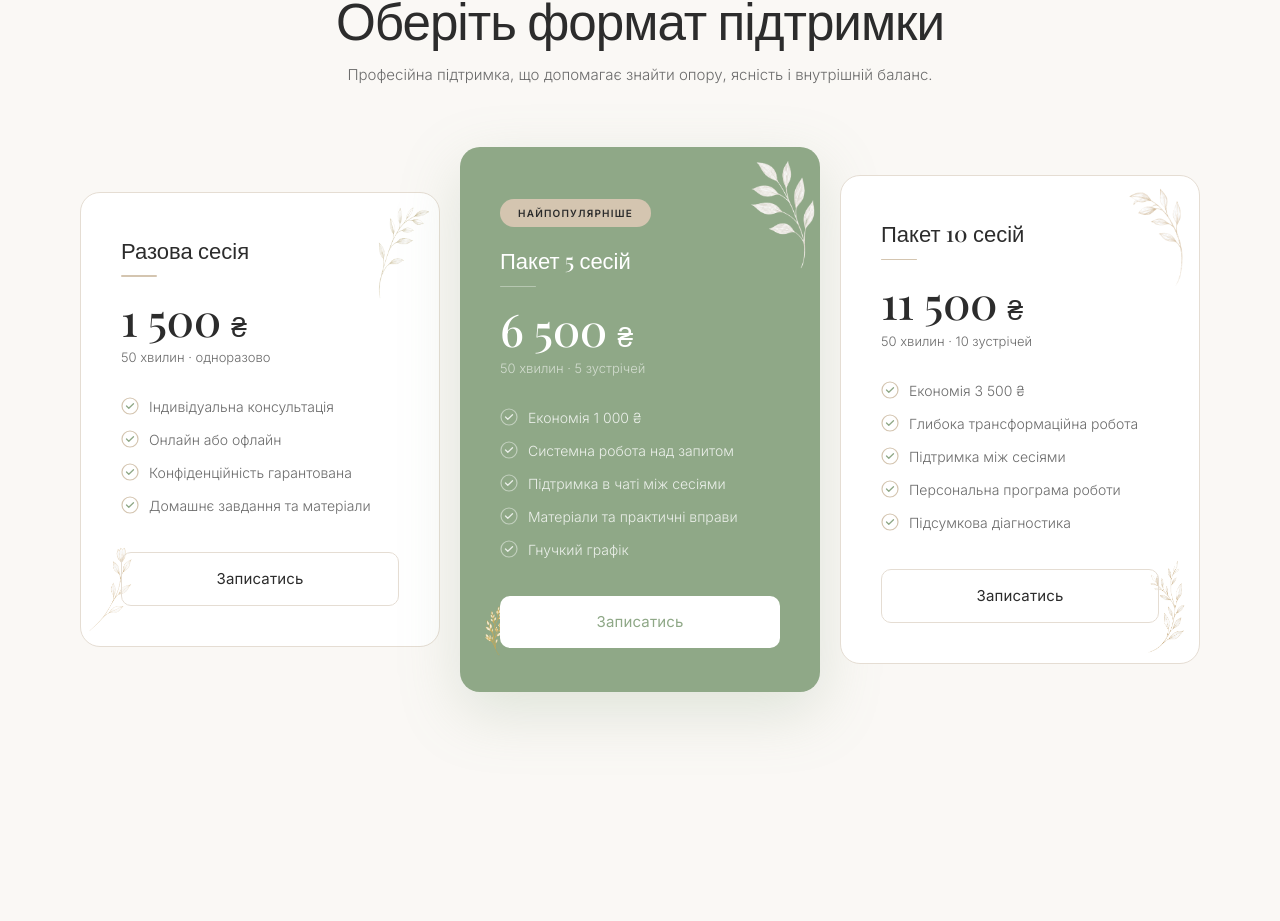
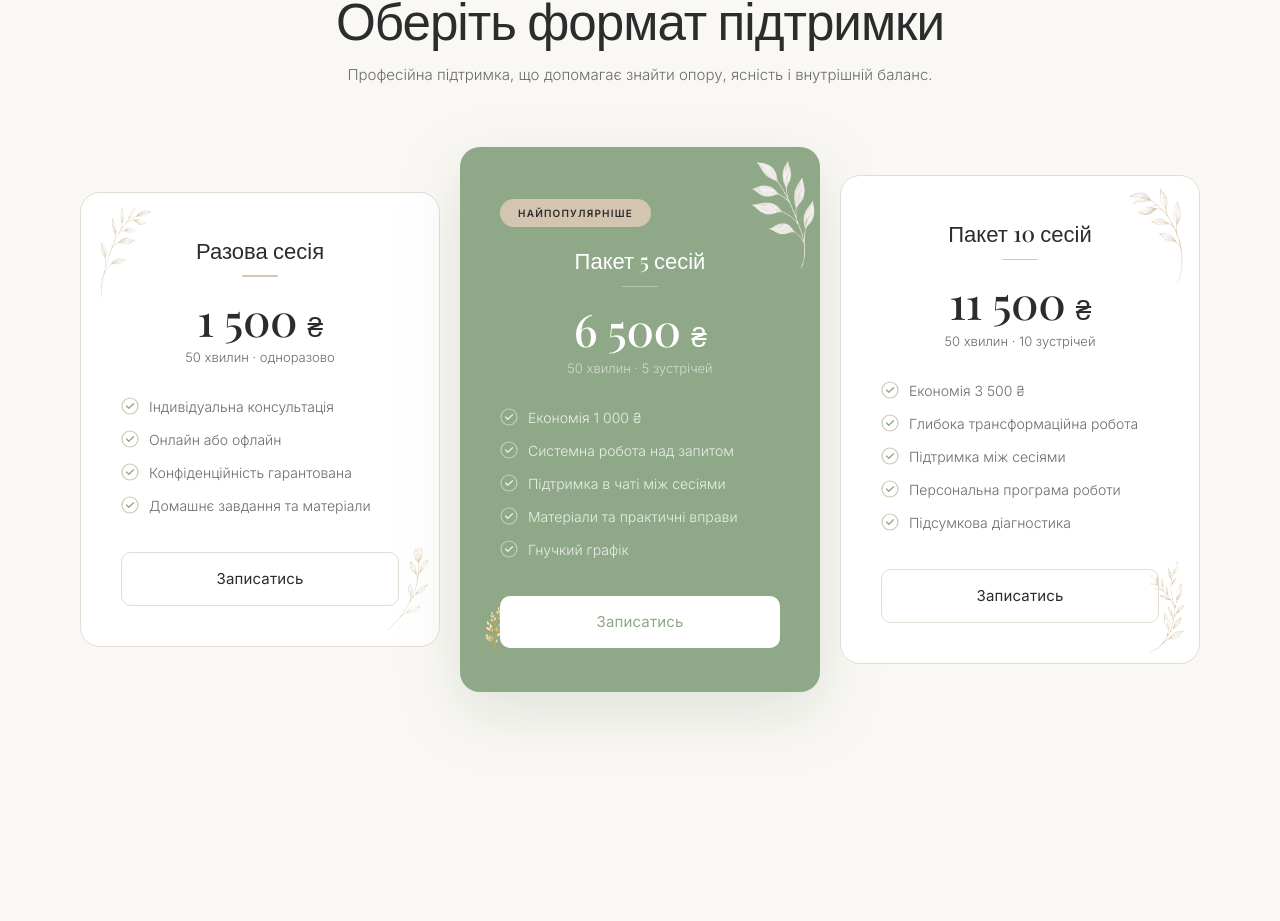
Before and after one commit to danylonahorniuk/psychologist-landing, a Next.js app: page / in a window 1280 px wide. Shown: the part 5368-6289 px from the top of the page. Built offline with nearby package versions, Linux system fonts and the light colour scheme.

Commit message:
feat: center pricing card content and fix branch positions

```diff
--- a/components/Pricing.tsx
+++ b/components/Pricing.tsx
@@ -14,8 +14,12 @@ const plans = [
     featured: false,
     branchTop: "/branch-single-top.png",
     branchBottom: "/branch-single-bottom.png",
-    branchTopPos: { top: 0, right: 0, width: 120, height: 120 },
-    branchBottomPos: { bottom: 0, left: 0, width: 110, height: 110 },
+    branchTopCorner: { top: 0, left: 0 },
+    branchBottomCorner: { bottom: 0, right: 0 },
+    branchTopSize: 120,
+    branchBottomSize: 110,
+    branchTopObjPos: "top left",
+    branchBottomObjPos: "bottom right",
   },
   {
     name: "Пакет 5 сесій",
@@ -32,8 +36,12 @@ const plans = [
     featured: true,
     branchTop: "/branch-popular-top.png",
     branchBottom: "/branch-popular-bottom.png",
-    branchTopPos: { top: 0, right: 0, width: 130, height: 130 },
-    branchBottomPos: { bottom: 0, left: 0, width: 120, height: 120 },
+    branchTopCorner: { top: 0, right: 0 },
+    branchBottomCorner: { bottom: 0, left: 0 },
+    branchTopSize: 130,
+    branchBottomSize: 120,
+    branchTopObjPos: "top right",
+    branchBottomObjPos: "bottom left",
   },
   {
     name: "Пакет 10 сесій",
@@ -49,8 +57,12 @@ const plans = [
     featured: false,
     branchTop: "/branch-ten-top.png",
     branchBottom: "/branch-ten-bottom.png",
-    branchTopPos: { top: 0, right: 0, width: 120, height: 120 },
-    branchBottomPos: { bottom: 0, right: 0, width: 110, height: 110 },
+    branchTopCorner: { top: 0, right: 0 },
+    branchBottomCorner: { bottom: 0, right: 0 },
+    branchTopSize: 120,
+    branchBottomSize: 110,
+    branchTopObjPos: "top right",
+    branchBottomObjPos: "bottom right",
   },
 ];
 
@@ -107,41 +119,31 @@ export default function Pricing() {
                 border: p.featured ? "none" : "1px solid var(--border)",
                 display: "flex",
                 flexDirection: "column",
-                overflow: "hidden",
                 boxShadow: p.featured ? "0 20px 60px rgba(143,168,135,0.25)" : "none",
               }}
             >
               {/* Branch top */}
               <div style={{
                 position: "absolute",
-                top: 0,
-                right: 0,
-                width: `${p.branchTopPos.width}px`,
-                height: `${p.branchTopPos.height}px`,
+                ...p.branchTopCorner,
+                width: `${p.branchTopSize}px`,
+                height: `${p.branchTopSize}px`,
                 pointerEvents: "none",
+                zIndex: 0,
               }}>
-                <Image src={p.branchTop} alt="" fill style={{ objectFit: "contain", objectPosition: "top right" }} sizes="130px" />
+                <Image src={p.branchTop} alt="" fill style={{ objectFit: "contain", objectPosition: p.branchTopObjPos }} sizes="130px" />
               </div>
 
               {/* Branch bottom */}
               <div style={{
                 position: "absolute",
-                bottom: 0,
-                ...(p.name === "Пакет 10 сесій" ? { right: 0 } : { left: 0 }),
-                width: `${p.branchBottomPos.width}px`,
-                height: `${p.branchBottomPos.height}px`,
+                ...p.branchBottomCorner,
+                width: `${p.branchBottomSize}px`,
+                height: `${p.branchBottomSize}px`,
                 pointerEvents: "none",
+                zIndex: 0,
               }}>
-                <Image
-                  src={p.branchBottom}
-                  alt=""
-                  fill
-                  style={{
-                    objectFit: "contain",
-                    objectPosition: p.name === "Пакет 10 сесій" ? "bottom right" : "bottom left",
-                  }}
-                  sizes="120px"
-                />
+                <Image src={p.branchBottom} alt="" fill style={{ objectFit: "contain", objectPosition: p.branchBottomObjPos }} sizes="120px" />
               </div>
 
               {/* Badge */}
@@ -170,6 +172,9 @@ export default function Pricing() {
                 color: p.featured ? "#fff" : "var(--text)",
                 marginBottom: "12px",
                 lineHeight: 1.2,
+                textAlign: "center",
+                position: "relative",
+                zIndex: 1,
               }}>
                 {p.name}
               </div>
@@ -181,6 +186,7 @@ export default function Pricing() {
                 background: p.featured ? "rgba(255,255,255,0.35)" : "var(--sand)",
                 borderRadius: "1px",
                 marginBottom: "20px",
+                alignSelf: "center",
               }} />
 
               {/* Price */}
@@ -192,6 +198,9 @@ export default function Pricing() {
                 color: p.featured ? "#fff" : "var(--text)",
                 marginBottom: "6px",
                 letterSpacing: "-0.01em",
+                textAlign: "center",
+                position: "relative",
+                zIndex: 1,
               }}>
                 {p.price} <span style={{ fontSize: "28px" }}>₴</span>
               </div>
@@ -202,12 +211,15 @@ export default function Pricing() {
                 color: p.featured ? "rgba(255,255,255,0.6)" : "var(--muted)",
                 fontWeight: 300,
                 marginBottom: "28px",
+                textAlign: "center",
+                position: "relative",
+                zIndex: 1,
               }}>
                 {p.period}
               </div>
 
               {/* Features */}
-              <ul style={{ listStyle: "none", padding: 0, margin: "0 0 36px 0", display: "flex", flexDirection: "column", gap: "12px", flex: 1 }}>
+              <ul style={{ listStyle: "none", padding: 0, margin: "0 0 36px 0", display: "flex", flexDirection: "column", gap: "12px", flex: 1, position: "relative", zIndex: 1 }}>
                 {p.features.map((f) => (
                   <li key={f} style={{
                     display: "flex",
```
